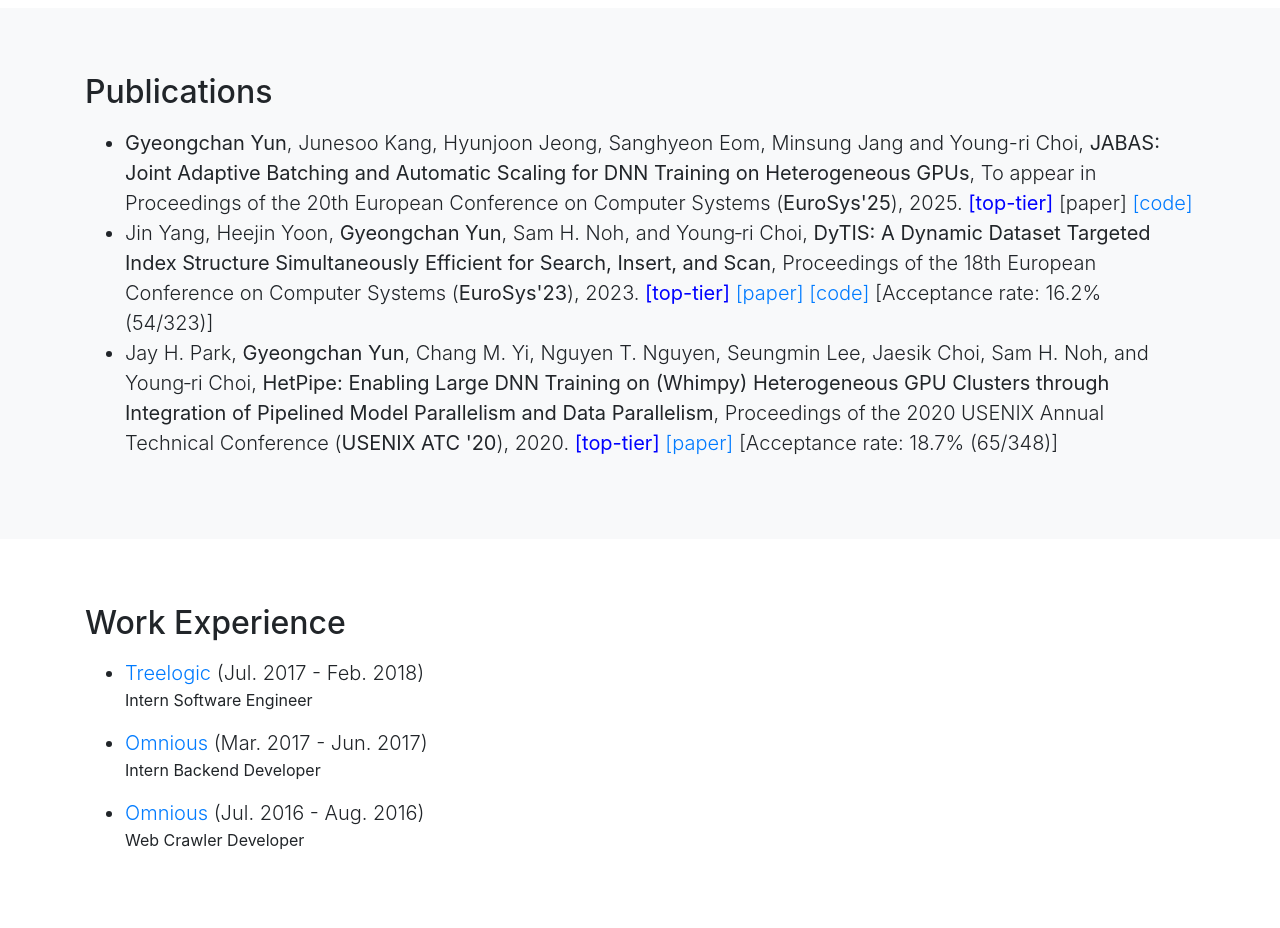
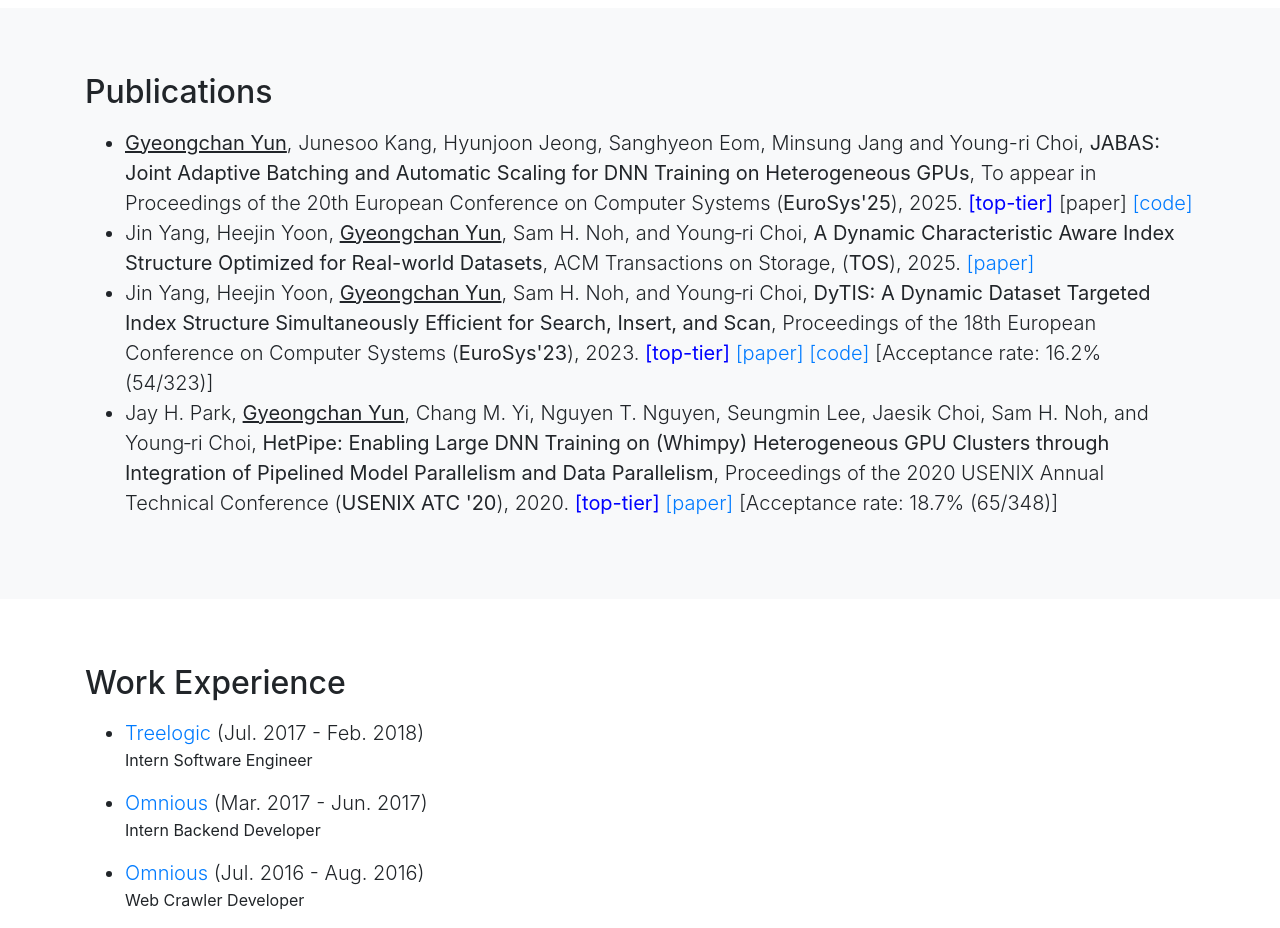
Before and after one commit to gyeongchan-yun/gyeongchan-yun.github.io, a website with bundled scripts: page index.html in a window 1280 px wide. Shown: the part 1520-2448 px from the top of the page. Built offline with nearby package versions, Linux system fonts and the light colour scheme.

Commit message:
Add publication info

```diff
--- a/index.html
+++ b/index.html
@@ -145,7 +145,7 @@
           <p class="lead">
             <ul>
               <li class="lead">
-                <b>Gyeongchan Yun</b>, Junesoo Kang, Hyunjoon Jeong, Sanghyeon Eom, Minsung Jang and Young-ri Choi,
+                <b><u>Gyeongchan Yun</u></b>, Junesoo Kang, Hyunjoon Jeong, Sanghyeon Eom, Minsung Jang and Young-ri Choi,
                 <b>JABAS: Joint Adaptive Batching and Automatic Scaling for DNN Training on Heterogeneous GPUs</b>,
                 To appear in Proceedings of the 20th European Conference on Computer Systems (<b>EuroSys'25</b>), 2025.
                 <b><font color="blue">[top-tier]</font></b>
@@ -154,7 +154,13 @@
                 <a href="https://github.com/unist-ssl/JABAS" target="_blank"> [code] </a>
               </li>
               <li class="lead">
-                Jin Yang, Heejin Yoon, <b>Gyeongchan Yun</b>, Sam H. Noh, and Young‐ri Choi,
+                Jin Yang, Heejin Yoon, <b><u>Gyeongchan Yun</u></b>, Sam H. Noh, and Young‐ri Choi,
+                <b>A Dynamic Characteristic Aware Index Structure Optimized for Real-world Datasets</b>,
+                ACM Transactions on Storage, (<b>TOS</b>), 2025.
+                <a href="https://dl.acm.org/doi/10.1145/3707642" target="_blank"> [paper] </a>
+              </li>
+              <li class="lead">
+                Jin Yang, Heejin Yoon, <b><u>Gyeongchan Yun</u></b>, Sam H. Noh, and Young‐ri Choi,
                 <b>DyTIS: A Dynamic Dataset Targeted Index Structure Simultaneously Efficient for Search, Insert, and Scan</b>,
                 Proceedings of the 18th European Conference on Computer Systems (<b>EuroSys'23</b>), 2023.
                 <b><font color="blue">[top-tier]</font></b>
@@ -163,7 +169,7 @@
                 [Acceptance rate: 16.2% (54/323)]
               </li>
               <li class="lead">
-                Jay H. Park, <b>Gyeongchan Yun</b>, Chang M. Yi, Nguyen T. Nguyen, Seungmin Lee, Jaesik Choi, Sam H. Noh, and Young‐ri Choi,
+                Jay H. Park, <b><u>Gyeongchan Yun</u></b>, Chang M. Yi, Nguyen T. Nguyen, Seungmin Lee, Jaesik Choi, Sam H. Noh, and Young‐ri Choi,
                 <b>HetPipe: Enabling Large DNN Training on (Whimpy) Heterogeneous GPU Clusters through Integration of Pipelined Model Parallelism and Data Parallelism</b>,
                 Proceedings of the 2020 USENIX Annual Technical Conference (<b>USENIX ATC '20</b>), 2020.
                 <b><font color="blue">[top-tier]</font></b>
```
